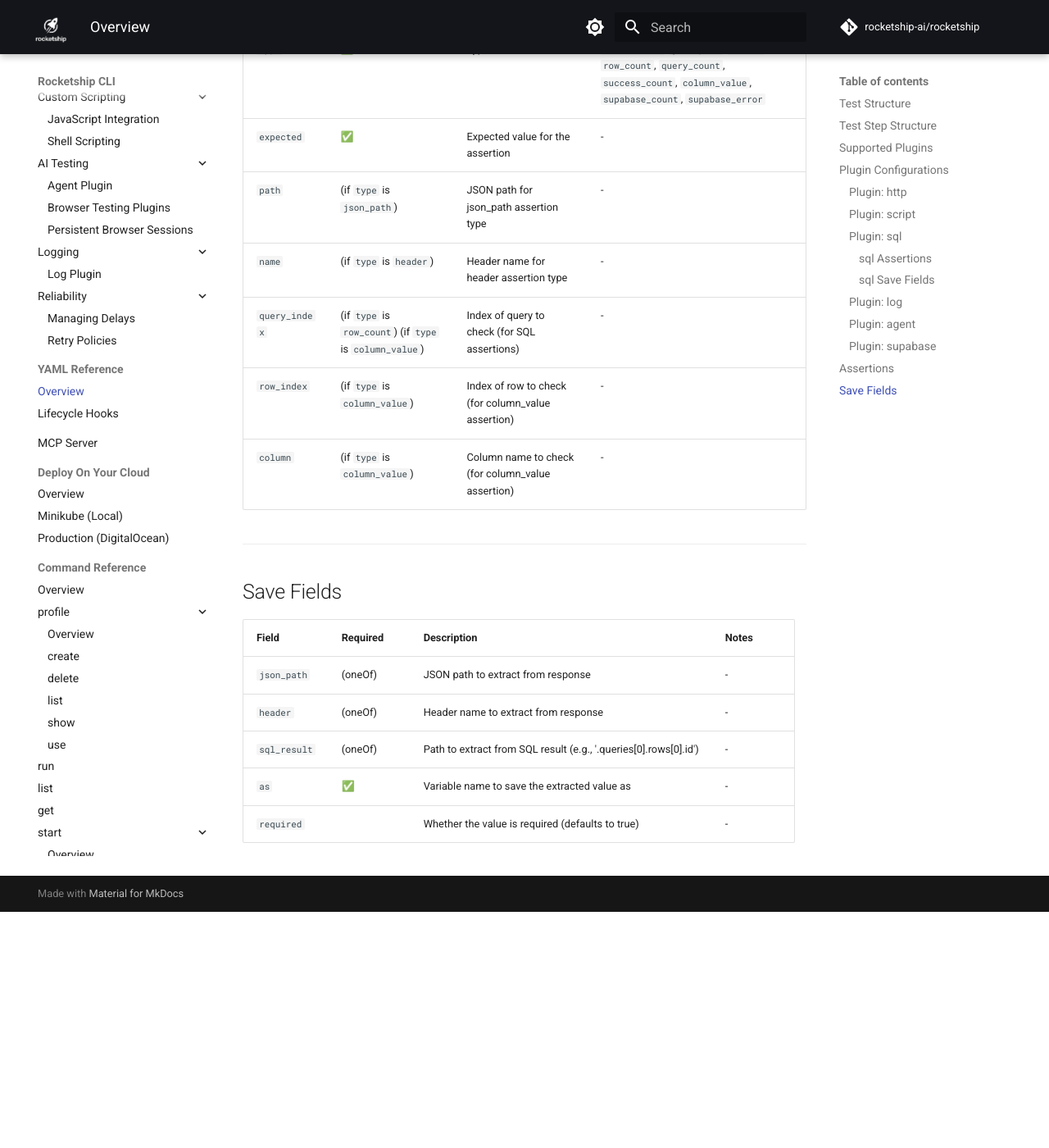
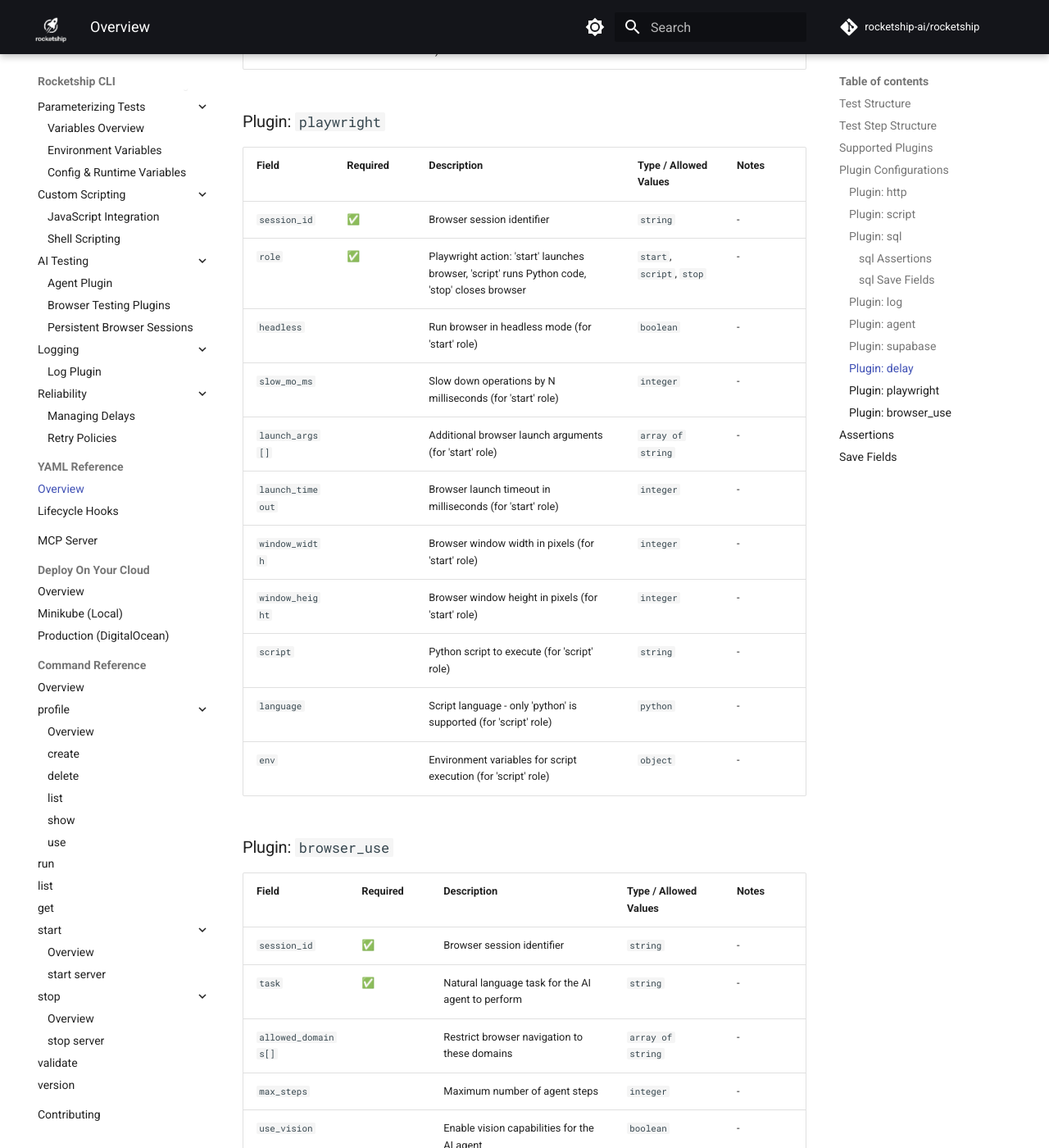
Before and after one commit to rocketship-ai/rocketship, an MkDocs documentation site: the page built from docs/src/yaml-reference/plugin-reference.md, in a window 1280 px wide and 1400 px high, scrolled down 9164 px. Shown: the whole window at 82% size. Built offline with MkDocs 1.6.1 and Material for MkDocs 9.7.7, drawn with Linux system fonts in a browser that asks for light colours; comment, search, counter and statistics services are not loaded; before the commit the page ends 10276 px from its top, so only the background shows below that; some of the changed text lies outside the part shown.

Commit message:
Fix CI: Update browser error tests for auto-session management and add missing plugin docs
## CI Fix
Updated `.github/scripts/test-browser-error-handling.sh` to remove manual browser
session management (role: start/stop) which is now deprecated. The auto-browser-session
feature automatically handles session lifecycle.

Changes to all 5 tests:
- Removed explicit "start browser" steps with role: start
- Removed explicit "cleanup browser" steps with role: stop
- Removed explicit session_id from most steps (auto-injected now)
- Added headless: true to script steps where needed

Tests now rely on automatic session management which:
- Auto-injects __auto_browser_start__ before first browser step
- Auto-injects __auto_browser_stop__ in cleanup.always
- Auto-generates session IDs as test-{{ .run.id }}-{index}

## Plugin Docs Fix
Fixed `generate-plugin-reference.py` script by adding missing schema definitions
to `internal/dsl/schema.json` for three plugins that were in the enum but had no
documentation:

1. delay plugin - duration field for Go duration strings
2. playwright plugin - session_id, role, headless, launch args, script, etc.
3. browser_use plugin - session_id, task, LLM config, vision, timeouts, etc.

Generated docs now include all 9 plugins (was 6):
- http, script, sql, log, agent, supabase (existing)
- delay, playwright, browser_use (newly documented)

🤖 Generated with [Claude Code](https://claude.com/claude-code)

Co-Authored-By: Claude <noreply@anthropic.com>

```diff
--- a/docs/src/yaml-reference/plugin-reference.md
+++ b/docs/src/yaml-reference/plugin-reference.md
@@ -181,6 +181,47 @@
 | `timeout` |  | Operation timeout | `string` | - |
 
 
+### Plugin: `delay`
+
+| Field | Required | Description | Type / Allowed Values | Notes |
+| ----- | -------- | ----------- | --------------------- | ----- |
+| `duration` | ✅ | Duration to delay (e.g., '5s', '1m', '2h') | `string` | - |
+
+
+### Plugin: `playwright`
+
+| Field | Required | Description | Type / Allowed Values | Notes |
+| ----- | -------- | ----------- | --------------------- | ----- |
+| `session_id` | ✅ | Browser session identifier | `string` | - |
+| `role` | ✅ | Playwright action: 'start' launches browser, 'script' runs Python code, 'stop' closes browser | `start`, `script`, `stop` | - |
+| `headless` |  | Run browser in headless mode (for 'start' role) | `boolean` | - |
+| `slow_mo_ms` |  | Slow down operations by N milliseconds (for 'start' role) | `integer` | - |
+| `launch_args[]` |  | Additional browser launch arguments (for 'start' role) | `array of string` | - |
+| `launch_timeout` |  | Browser launch timeout in milliseconds (for 'start' role) | `integer` | - |
+| `window_width` |  | Browser window width in pixels (for 'start' role) | `integer` | - |
+| `window_height` |  | Browser window height in pixels (for 'start' role) | `integer` | - |
+| `script` |  | Python script to execute (for 'script' role) | `string` | - |
+| `language` |  | Script language - only 'python' is supported (for 'script' role) | `python` | - |
+| `env` |  | Environment variables for script execution (for 'script' role) | `object` | - |
+
+
+### Plugin: `browser_use`
+
+| Field | Required | Description | Type / Allowed Values | Notes |
+| ----- | -------- | ----------- | --------------------- | ----- |
+| `session_id` | ✅ | Browser session identifier | `string` | - |
+| `task` | ✅ | Natural language task for the AI agent to perform | `string` | - |
+| `allowed_domains[]` |  | Restrict browser navigation to these domains | `array of string` | - |
+| `max_steps` |  | Maximum number of agent steps | `integer` | - |
+| `use_vision` |  | Enable vision capabilities for the AI agent | `boolean` | - |
+| `temperature` |  | LLM temperature for agent decisions | `number` | - |
+| `timeout` |  | Task execution timeout (e.g., '5m', '30s') | `string` | - |
+| `llm` |  | LLM configuration for the agent | `object` | - |
+| `llm.provider` |  | LLM provider (e.g., 'anthropic', 'openai') | `string` | - |
+| `llm.model` |  | LLM model name | `string` | - |
+| `llm.config` |  | LLM configuration (e.g., API keys as env vars) | `object` | - |
+
+
 ---
 
 ## Assertions
```
Also changed, not shown: plans/ux-plans.md (+68 -11 lines), 2 other files.
